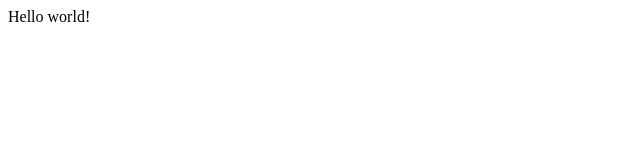
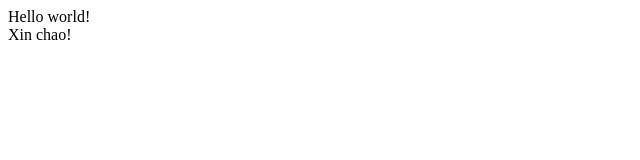
Before and after one commit to TaDinhTai/test-git, a plain HTML site: page index.html in a window 1280 px wide. Shown: the full height of the page, 0-640 px from the left. Drawn offline with Linux system fonts and the light colour scheme.

Commit message:
second commit

```diff
--- a/index.html
+++ b/index.html
@@ -7,5 +7,6 @@
 </head>
 <body>
   <div>Hello world!</div>
+  <div>Xin chao!</div>
 </body>
 </html>
```
